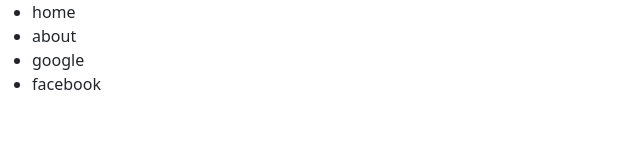
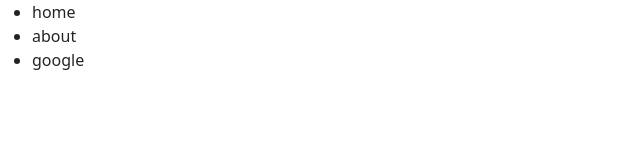
Before and after one commit to i-doshechnikow/ex-tracker, a React (Create React App) app in the folder mern-ex-tracker/: page / in a window 1280 px wide. Shown: the top 162 px of the page, without its empty margins (0-640 px from the left). Built offline with nearby package versions, Linux system fonts and the light colour scheme.

Commit message:
also test

```diff
--- a/mern-ex-tracker/src/App.js
+++ b/mern-ex-tracker/src/App.js
@@ -8,7 +8,6 @@ const Navbar = (props) => {
         <li>home</li>
         <li>about</li>
         <li>google</li>
-        <li>facebook</li>
       </ul>
     </div>
   );
```
